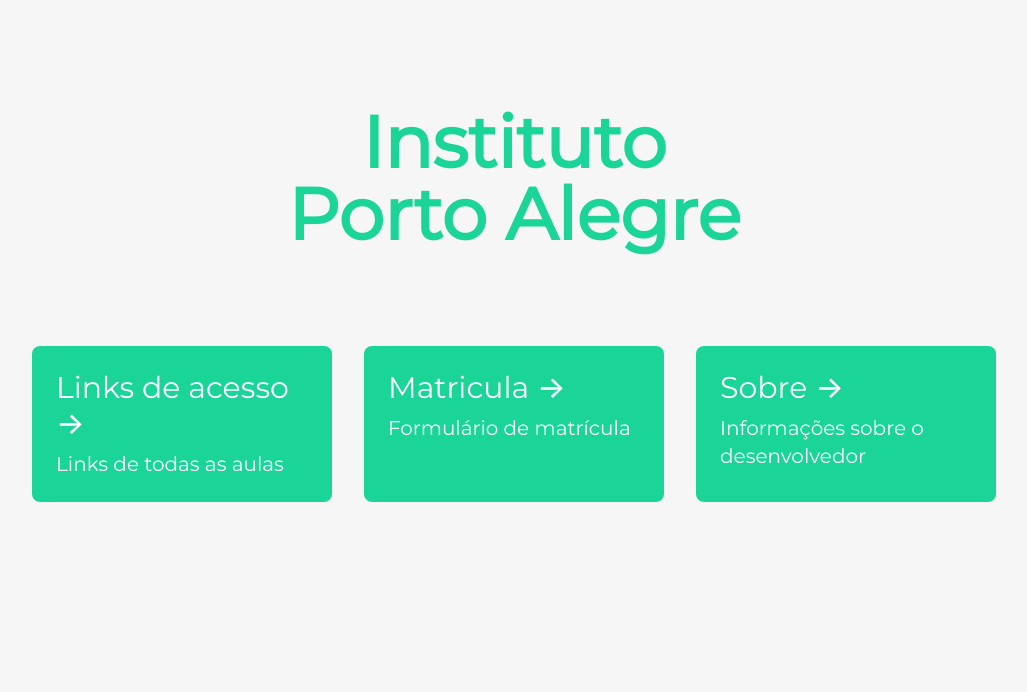
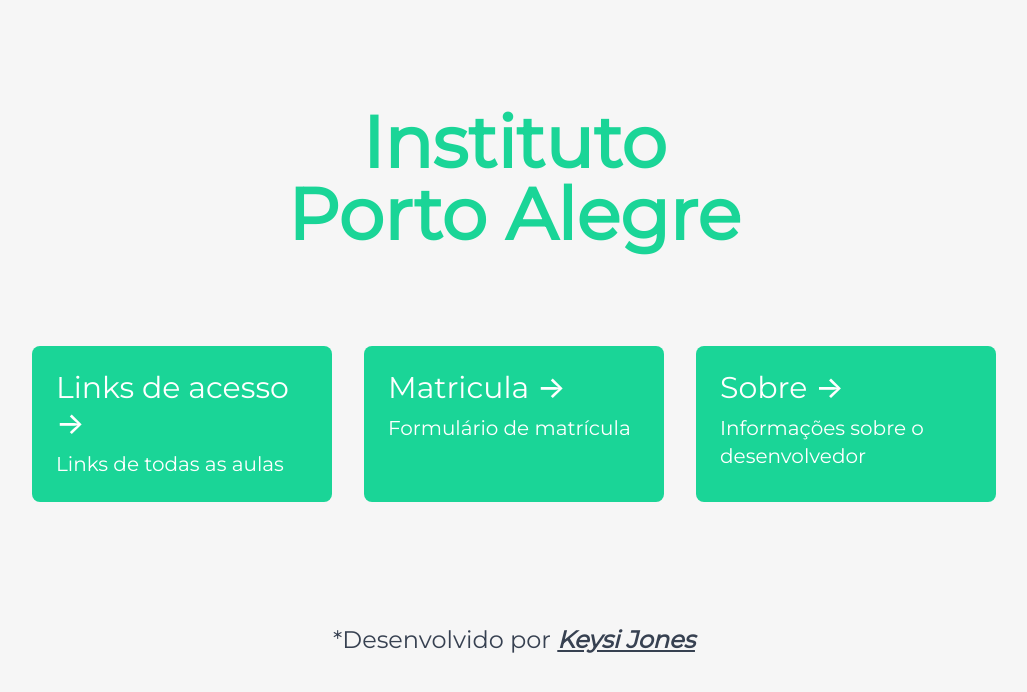
Before and after one commit to KeysiJones/instipoa-next, a Next.js app: page / in a window 1280 px wide. Shown: the top 692 px of the page, without its empty margins (126-1153 px from the left). Built offline with nearby package versions, Linux system fonts and the light colour scheme.

Commit message:
Adds developed by section in main page

```diff
--- a/pages/index.tsx
+++ b/pages/index.tsx
@@ -41,19 +41,17 @@ const Home: NextPage = () => {
           />
         </CardsWrapper>
       </main>
-
-      {/* <footer className={styles.footer}>
-        <a
-          href='https://vercel.com?utm_source=create-next-app&utm_medium=default-template&utm_campaign=create-next-app'
-          target='_blank'
-          rel='noopener noreferrer'
-        >
-          Powered by{' '}
-          <span className={styles.logo}>
-            <Image src='/vercel.svg' alt='Vercel Logo' width={72} height={16} />
-          </span>
-        </a>
-      </footer> */}
+      <footer>
+        <p className='text-2xl text-center text-gray-700'>
+          *Desenvolvido por {''}
+          <a
+            className='italic font-bold underline'
+            href='https://keysijones.vercel.app'
+          >
+            Keysi Jones
+          </a>
+        </p>
+      </footer>
     </div>
   );
 };
--- a/pages/links/[weekday].tsx
+++ b/pages/links/[weekday].tsx
@@ -49,10 +49,10 @@ const WeekDay = ({
     sabado: 'Sábado',
   };
   return (
-    <main className='flex flex-col items-center justify-center h-[90vh] md:h-[78vh] text-center'>
+    <main className='flex flex-col items-center justify-center h-auto sm:h-[90vh] md:h-[78vh] text-center'>
       <h1 className='mt-12 mb-5 text-4xl font-bold lg:mt-5 sm:mb-20 md:text-7xl text-[#1ad597]'>
         {/* @ts-ignore */}
-        Aulas de {dayMap[weekday]}
+        {dayMap[weekday]}
       </h1>
       <CardsWrapper>
         {classes.map((course) => (
--- a/pages/links/index.tsx
+++ b/pages/links/index.tsx
@@ -12,7 +12,7 @@ const Links: NextPage = () => {
   return (
     <main className='flex flex-col items-center justify-center h-[90vh] md:h-[78vh] text-center'>
       <h1 className='my-5 text-4xl font-bold sm:mb-20 md:text-5xl lg:text-7xl text-[#1ad597]'>
-        Links
+        Selecione o dia
       </h1>
       <CardsWrapper>
         <Card
```
